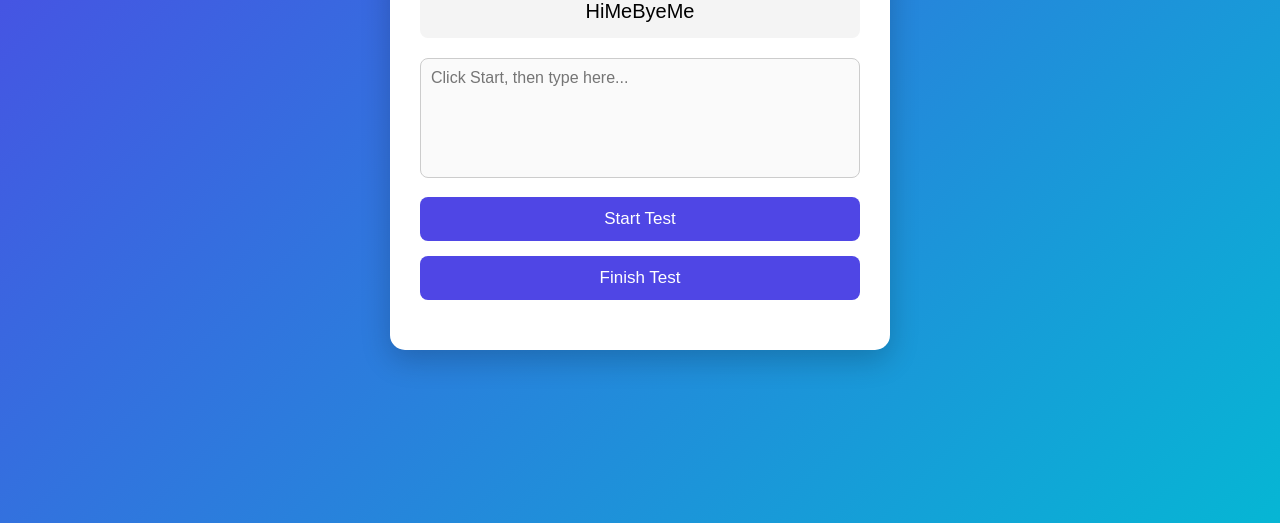
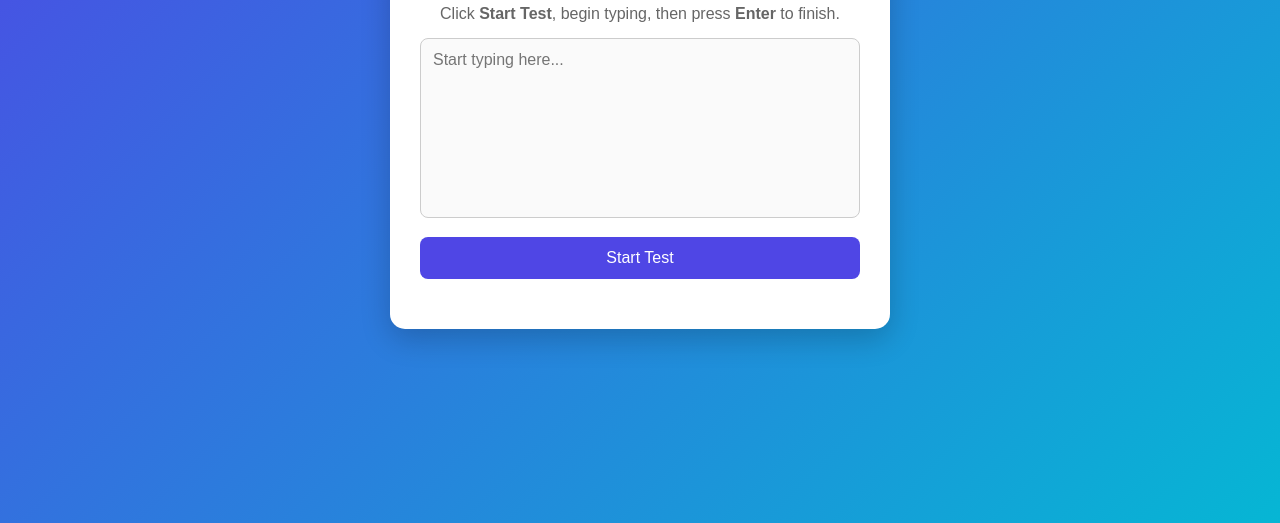
Before and after one commit to AyaanMubashar/ayan, a plain HTML site: page typespeed.html in a window 1280 px wide. Shown: the part 277-800 px from the top of the page. Drawn offline with Linux system fonts and the light colour scheme.

Commit message:
Update typespeed.html

```diff
--- a/typespeed.html
+++ b/typespeed.html
@@ -36,23 +36,25 @@ h1{
     color:#333;
 }
 
-#text{
-    background:#f4f4f4;
-    padding:15px;
-    border-radius:8px;
-    font-size:20px;
+p{
     text-align:center;
-    margin-bottom:20px;
+    color:#666;
+    margin-bottom:15px;
 }
 
 textarea{
     width:100%;
-    height:120px;
-    padding:10px;
+    height:180px;
+    padding:12px;
     font-size:16px;
     border:1px solid #ccc;
     border-radius:8px;
     resize:none;
+}
+
+textarea:focus{
+    outline:none;
+    border-color:#4f46e5;
 }
 
 button{
@@ -63,7 +65,7 @@ button{
     border-radius:8px;
     background:#4f46e5;
     color:white;
-    font-size:17px;
+    font-size:16px;
     cursor:pointer;
 }
 
@@ -73,80 +75,85 @@ button:hover{
 
 #result{
     margin-top:20px;
+    font-size:18px;
     line-height:1.8;
-    font-size:18px;
 }
 
 </style>
-
 </head>
 <body>
 
 <div class="container">
 
-<h1>⌨️ Typing Speed Test</h1>
+    <h1>⌨️ Typing Speed Test</h1>
 
-<div id="text">HiMeByeMe</div>
+    <p>
+        Click <b>Start Test</b>, begin typing, then press <b>Enter</b> to finish.
+    </p>
 
-<textarea id="typingArea" placeholder="Click Start, then type here..." disabled></textarea>
+    <textarea id="typingArea" placeholder="Start typing here..." disabled></textarea>
 
-<button onclick="startTest()">Start Test</button>
+    <button onclick="startTest()">Start Test</button>
 
-<button onclick="finishTest()">Finish Test</button>
-
-<div id="result"></div>
+    <div id="result"></div>
 
 </div>
 
 <script>
 
-const sentence="HiMeByeMe";
+let startTime = 0;
 
-let startTime=0;
+const typingArea = document.getElementById("typingArea");
 
 function startTest(){
 
-    document.getElementById("typingArea").value="";
+    typingArea.value = "";
 
-    document.getElementById("typingArea").disabled=false;
+    typingArea.disabled = false;
 
-    document.getElementById("typingArea").focus();
+    typingArea.focus();
 
-    document.getElementById("result").innerHTML="";
+    document.getElementById("result").innerHTML = "";
 
-    startTime=new Date().getTime();
+    startTime = Date.now();
 
 }
 
-function finishTest(){
+typingArea.addEventListener("keydown", function(event){
 
-    if(startTime===0){
+    if(event.key === "Enter"){
 
-        alert("Click Start Test first.");
+        event.preventDefault();
 
-        return;
+        finishTest();
 
     }
 
-    let endTime=new Date().getTime();
+});
 
-    let typed=document.getElementById("typingArea").value;
+function finishTest(){
 
-    let seconds=(endTime-startTime)/1000;
+    if(startTime === 0) return;
 
-    let words=typed.trim()=="" ? 0 : typed.trim().split(/\s+/).length;
+    let endTime = Date.now();
 
-    let wpm=((words/seconds)*60).toFixed(2);
+    let seconds = (endTime - startTime) / 1000;
 
-    document.getElementById("typingArea").disabled=true;
+    let text = typingArea.value.trim();
 
-    document.getElementById("result").innerHTML=`
+    let words = text === "" ? 0 : text.split(/\s+/).length;
+
+    let wpm = words === 0 ? 0 : ((words / seconds) * 60).toFixed(2);
+
+    typingArea.disabled = true;
+
+    document.getElementById("result").innerHTML = `
         <strong>Time Taken:</strong> ${seconds.toFixed(2)} seconds<br><br>
         <strong>Words Typed:</strong> ${words}<br><br>
-        <strong>Typing Speed:</strong> ${isFinite(wpm)?wpm:0} WPM
+        <strong>Typing Speed:</strong> ${wpm} WPM
     `;
 
-    startTime=0;
+    startTime = 0;
 
 }
 
```
